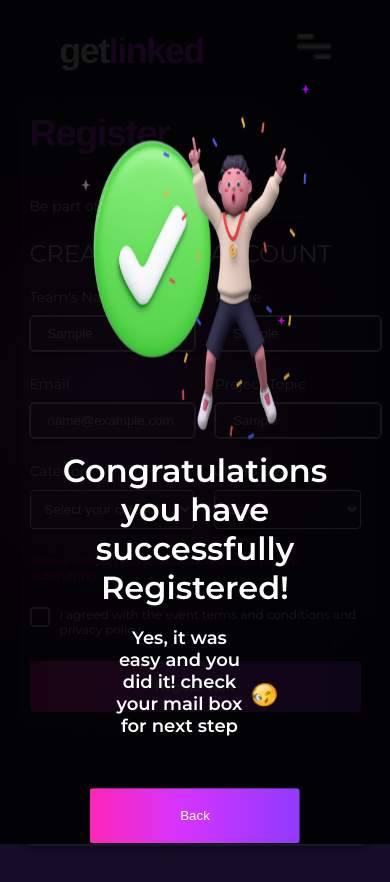
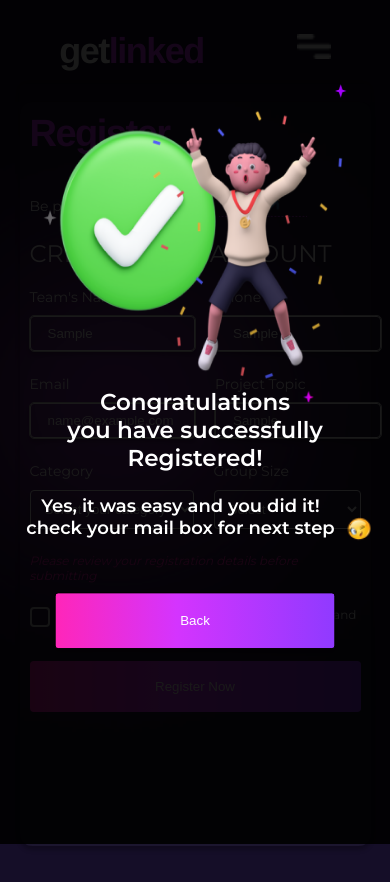
Before and after one commit to megactek/get-linked-challenge, a React (Create React App) app: page /register in a window 390 px wide. Both pictures are taken after typing "Sample", "Sample", "name@example.com", "Sample" into the empty fields and a click on the button "Register Now". Shown: the top 882 px of the page. Built offline with nearby package versions, Linux system fonts and the light colour scheme; a web font is replaced by a local one.

Commit message:
register responsiveness

```diff
--- a/src/pages/register/register.css
+++ b/src/pages/register/register.css
@@ -298,4 +298,18 @@ input[type="checkbox"] {
   .register__right {
     padding: 10px;
   }
+  .success__modal {
+    /* border: 1px solid #ccc; */
+    width: 90%;
+    gap: 0;
+  }
+  .success__modal h1 {
+    font-size: 23px;
+  }
+  .success__paragraph p {
+    width: 100%;
+  }
+  .image__box {
+    height: 40%;
+  }
 }
```
